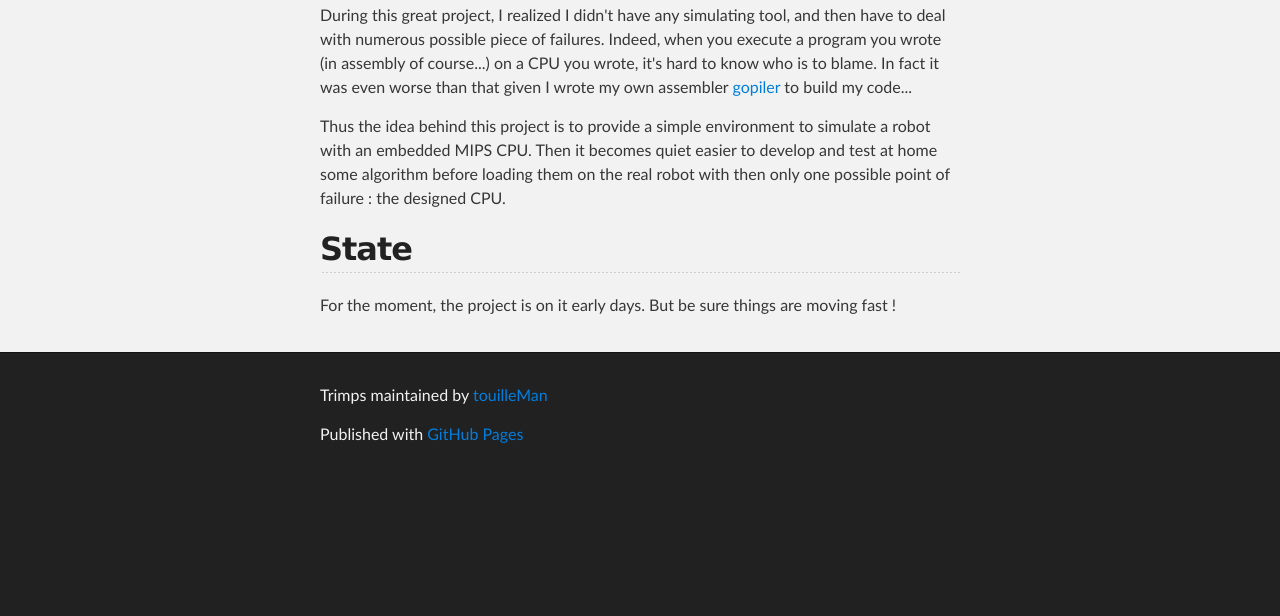
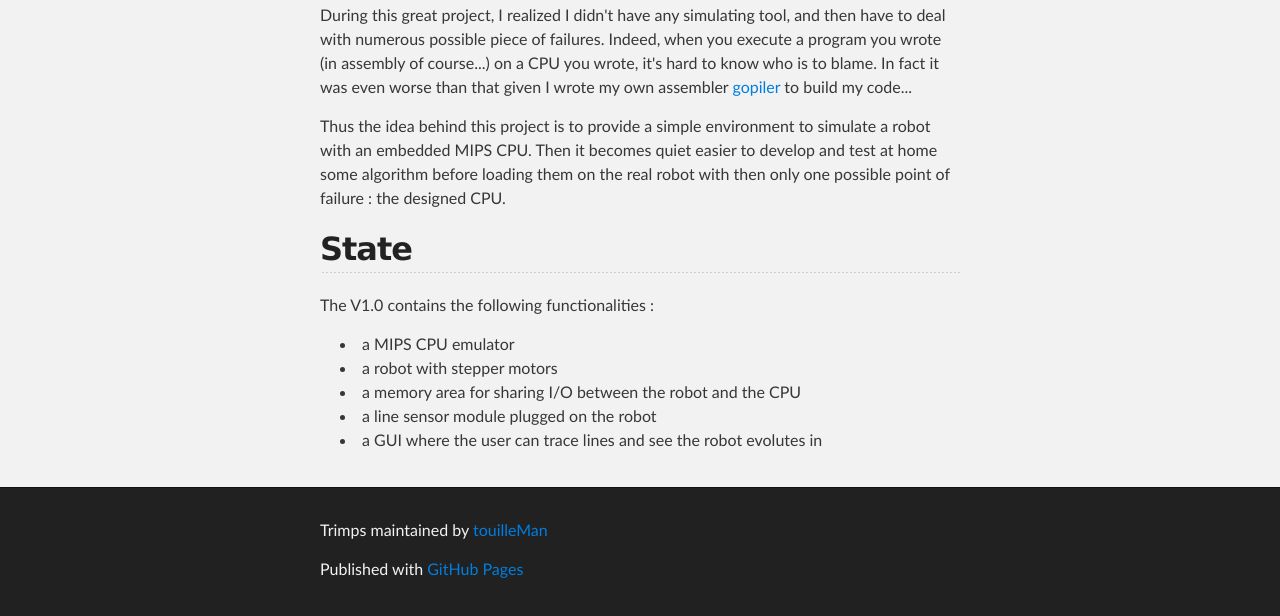
Before and after one commit to touilleMan/trimps, a plain HTML site: page index.html in a window 1280 px wide. Shown: the part 661-1277 px from the top of the page. Before the commit the page ends 1142 px from the top, so only its background shows below. Drawn offline with Linux system fonts and the light colour scheme.

Commit message:
Create gh-pages branch via GitHub

```diff
--- a/index.html
+++ b/index.html
@@ -55,8 +55,15 @@ In fact it was even worse than that given I wrote my own assembler <a href="http
 <h2>
 <a name="state" class="anchor" href="#state"><span class="octicon octicon-link"></span></a>State</h2>
 
-<p>For the moment, the project is on it early days.
-But be sure things are moving fast !</p>
+<p>The V1.0 contains the following functionalities :</p>
+
+<ul>
+<li>a MIPS CPU emulator</li>
+<li>a robot with stepper motors</li>
+<li>a memory area for sharing I/O between the robot and the CPU</li>
+<li>a line sensor module plugged on the robot</li>
+<li>a GUI where the user can trace lines and see the robot evolutes in</li>
+</ul>
       </section>
     </div>
 
```
Also changed, not shown: params.json (+1 -1 lines).
